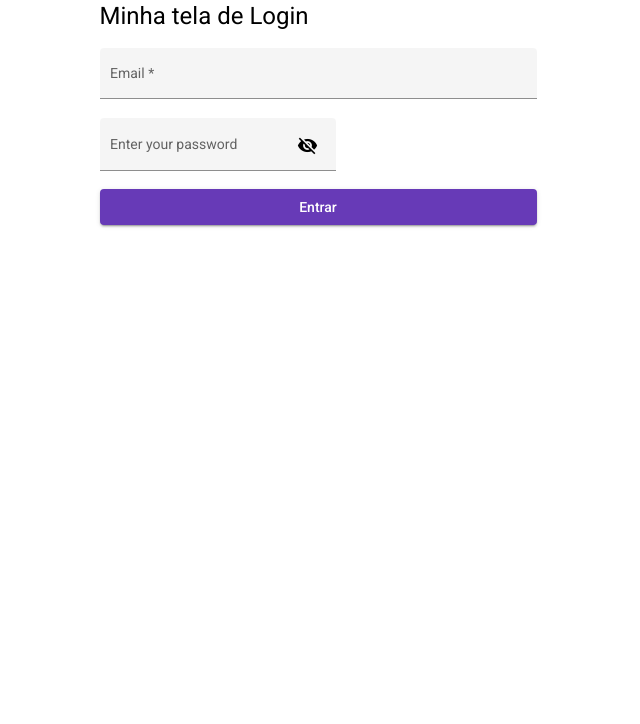
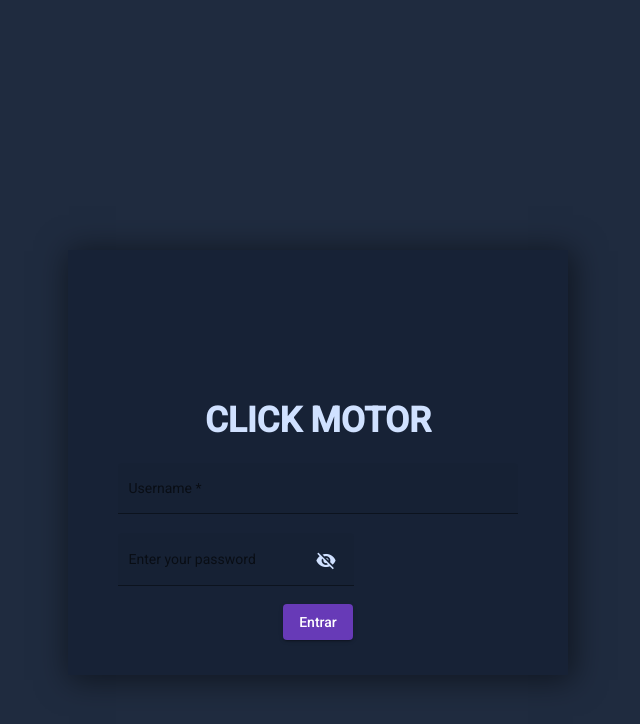
Before and after one commit to devLucasGC/Mechanical-Site, an Angular app: page /login in a window 1280 px wide. Shown: the top 724 px of the page, without its empty margins (322-962 px from the left). Built offline with nearby package versions, Linux system fonts and the light colour scheme.

Commit message:
modificando a tela de login

```diff
--- a/src/app/login/login.component.css
+++ b/src/app/login/login.component.css
@@ -1,17 +1,35 @@
 .body-login {
     width: 100%;
     height: 100%;
-    background-color: #ffffff;
+    background-color: #1f2b3f;
     border-width: 5px;
-    border-color: #000397;
+    border-color: #172236;
+    font-family: Helvetica, sans-serif, bold;
+}
+
+.login-box {
+    background-color: #172236;
+    height: 425px;
+    width: 500px;
+    margin-top: 250px;
+    box-shadow: 3px 3px 30px 2px rgba(0, 0, .5, .5);
 }
 
 .example-form {
+    color: #d0e1ff;
+    margin-top: 10px;
     min-width: 150px;
-    max-width: 500px;
+    max-width: 400px;
     width: 100%;
 }
 
 .example-full-width {
     width: 100%;
 }
+
+h1 {
+    color: #d0e1ff;
+    font-size: 35px;
+    margin-top: 155px;
+    font-weight: bold;
+}
--- a/src/app/login/login.component.html
+++ b/src/app/login/login.component.html
@@ -1,16 +1,19 @@
-<div fxLayout="row" fxLayoutAlign="center center">
-    <div fxLayout="column" fxLayoutAlign="space-around none">
-        <h1>Minha tela de Login</h1>
+<div class="body-login">
+
+    <div fxLayout="column" fxLayoutAlign="center center" >
+        <div class="login-box">
+        <div fxLayout="column" fxLayoutAlign="center center" >
+        <h1>CLICK MOTOR</h1>
         <form class="example-form">
             <mat-form-field class="example-full-width" appearance="fill">
-                <mat-label>Email</mat-label>
+                <mat-label>Username</mat-label>
                 <input type="email" matInput [formControl]="emailFormControl" [errorStateMatcher]="matcher"
-                    placeholder="Ex. pat@example.com">
+                    placeholder="Ex. Example123">
                 <mat-error *ngIf="emailFormControl.hasError('email') && !emailFormControl.hasError('required')">
-                    Please enter a valid email address
+                    Please enter a valid Username
                 </mat-error>
                 <mat-error *ngIf="emailFormControl.hasError('required')">
-                    Email is <strong>required</strong>
+                    Username is <strong>required</strong>
                 </mat-error>
             </mat-form-field>
 
@@ -26,3 +29,5 @@
         <button mat-button mat-raised-button color="primary">Entrar</button>
     </div>
 </div>
+</div>
+</div>
```
